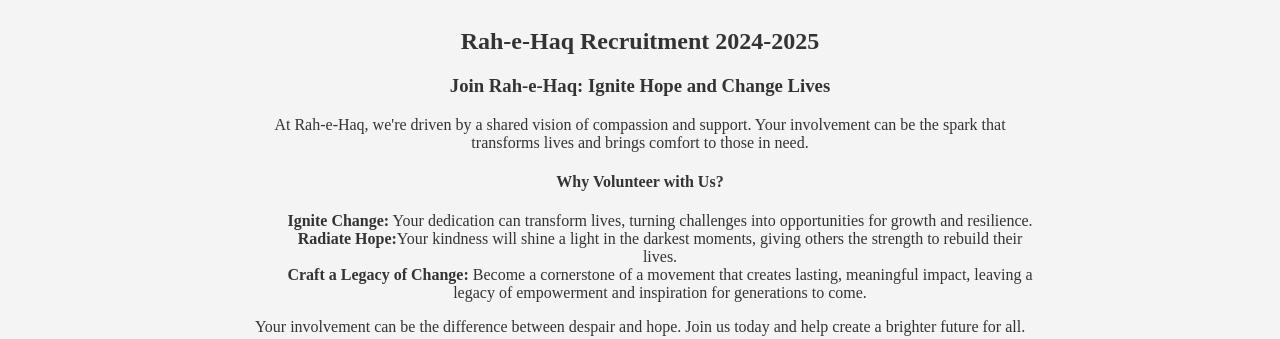
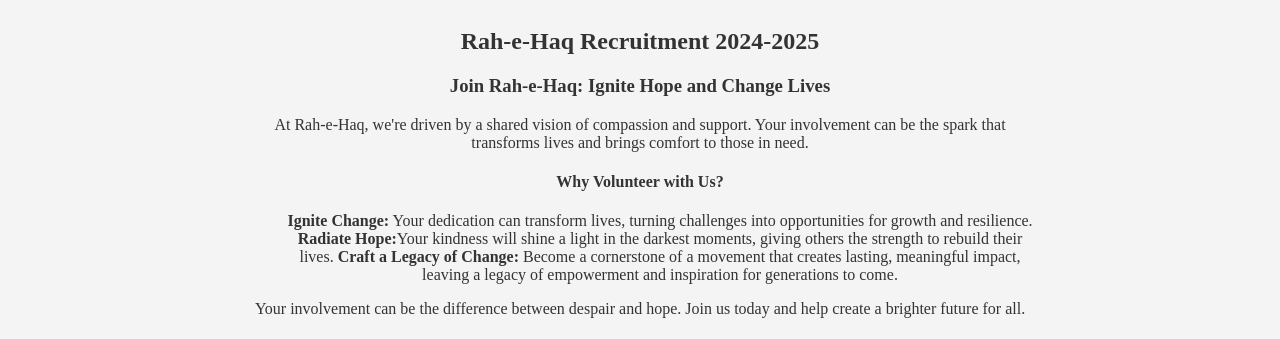
Before and after one commit to bilalaleem5/rahehaq, a plain HTML site: page index.html in a window 1280 px wide. Shown: the part 626-965 px from the top of the page. Drawn offline with Linux system fonts and the light colour scheme.

Commit message:
Update index.html

```diff
--- a/index.html
+++ b/index.html
@@ -274,11 +274,11 @@
 
             <h4>Why Volunteer with Us?</h4>
             <ul>
-                <li><strong>Ignite Change:</strong>   Your dedication can transform lives, turning challenges into opportunities for growth and resilience.</li>
-                <li><strong>Radiate Hope:</strong>Your kindness will shine a light in the darkest moments, giving others the strength to rebuild their lives.</li>
-                <li><strong>Craft a Legacy of Change:</strong>  Become a cornerstone of a movement that creates lasting, meaningful impact, leaving a legacy of empowerment and inspiration for generations to come.
+                <strong>Ignite Change:</strong>   Your dedication can transform lives, turning challenges into opportunities for growth and resilience.
+                <strong>Radiate Hope:</strong>Your kindness will shine a light in the darkest moments, giving others the strength to rebuild their lives.
+                <strong>Craft a Legacy of Change:</strong>  Become a cornerstone of a movement that creates lasting, meaningful impact, leaving a legacy of empowerment and inspiration for generations to come.
 
-                </li>
+
 
 
 
```
